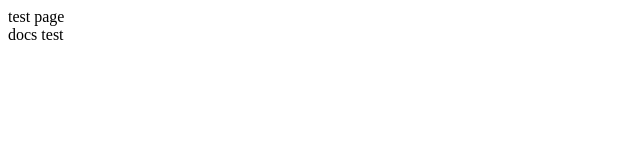
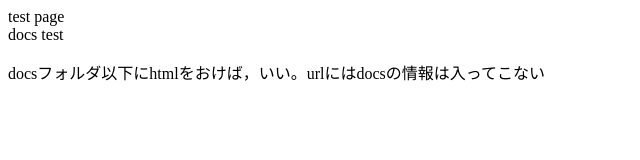
Before and after one commit to ishigakim/github-pages-sample, a plain HTML site: page docs/index.html in a window 1280 px wide. Shown: the whole page, without its empty margins (0-640 px from the left). Drawn offline with Linux system fonts and the light colour scheme.

Commit message:
Update index.html

```diff
--- a/docs/index.html
+++ b/docs/index.html
@@ -3,6 +3,9 @@
   <body>
     test page </br>
     docs test
+  <p>
+      docsフォルダ以下にhtmlをおけば，いい。urlにはdocsの情報は入ってこない
+    </p>
   </body>
 
 </html>
```
